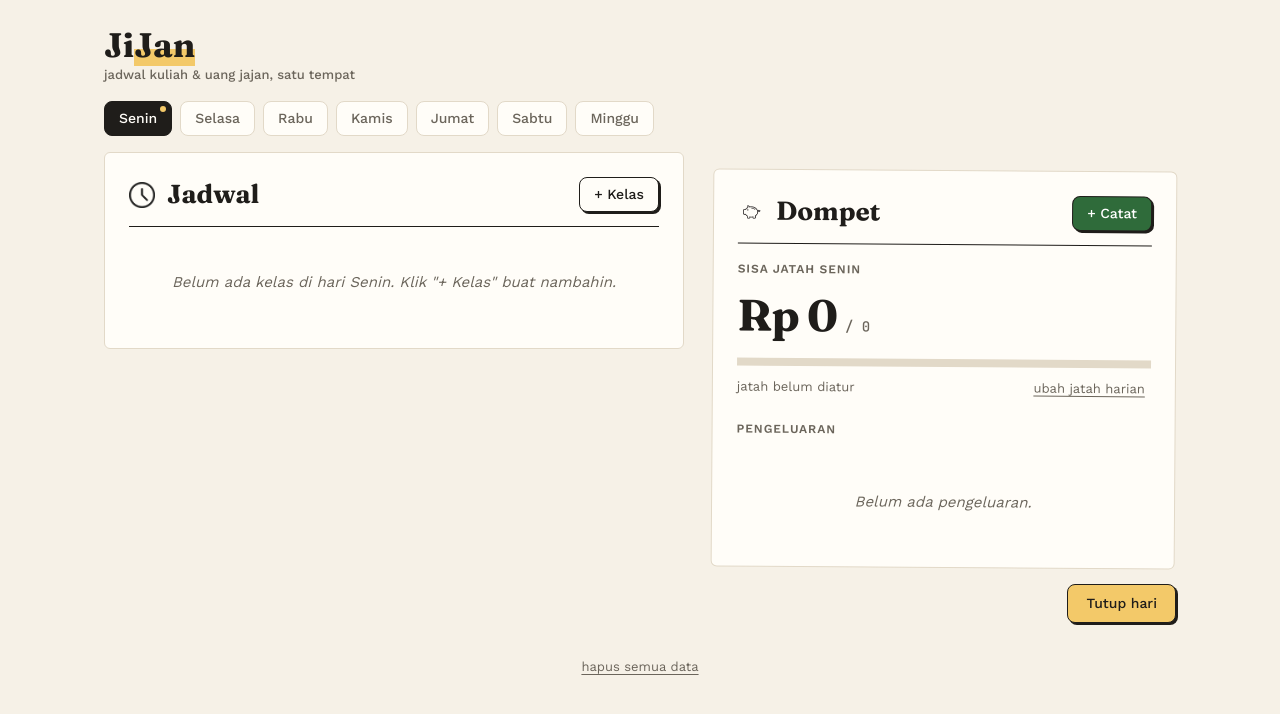
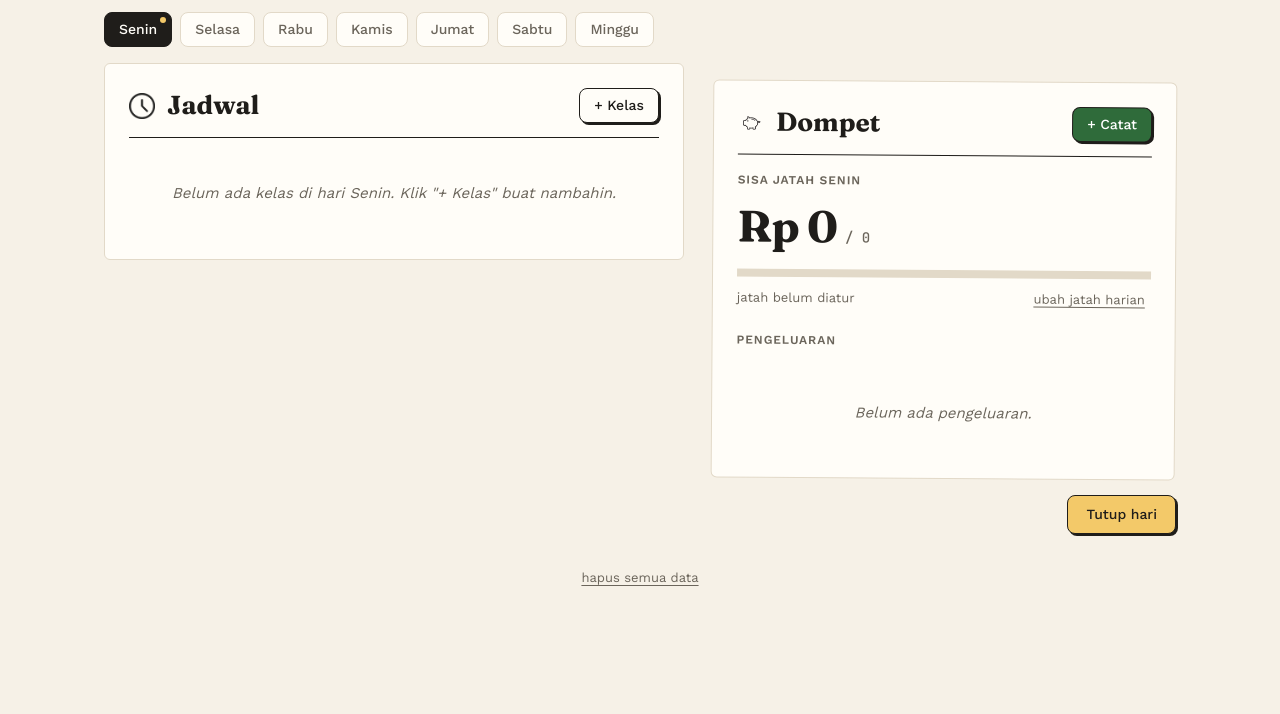
Before and after one commit to AsuraVS/JiJan, a plain HTML site: page index.html in a window 1280 px wide. Drawn offline with nearby package versions, Linux system fonts and the light colour scheme.

Commit message:
Update index.html

```diff
--- a/index.html
+++ b/index.html
@@ -8,10 +8,6 @@
     <script src="https://cdn.jsdelivr.net/npm/chart.js@4.4.1/dist/chart.umd.min.js"></script>
   </head>
   <body>
-    <header class="topbar">
-      <div class="brand">Ji<span>Jan</span><small>jadwal kuliah &amp; uang jajan, satu tempat</small></div>
-    </header>
-
     <nav class="day-tabs" id="day-tabs"></nav>
 
     <div id="gap-banner" class="banner hidden"></div>
```
